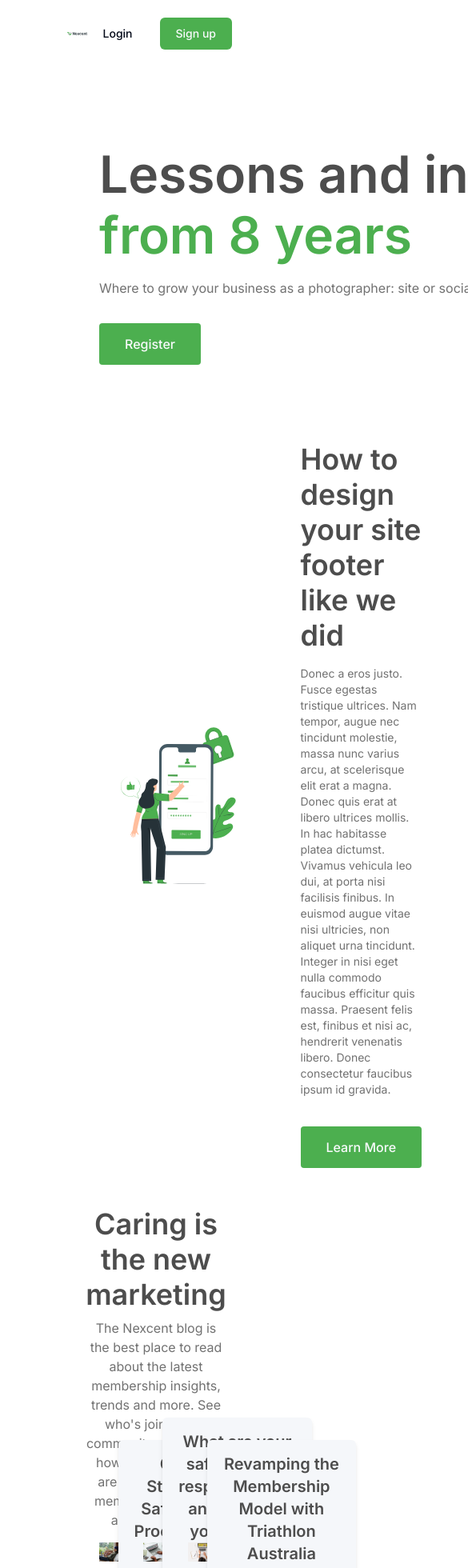
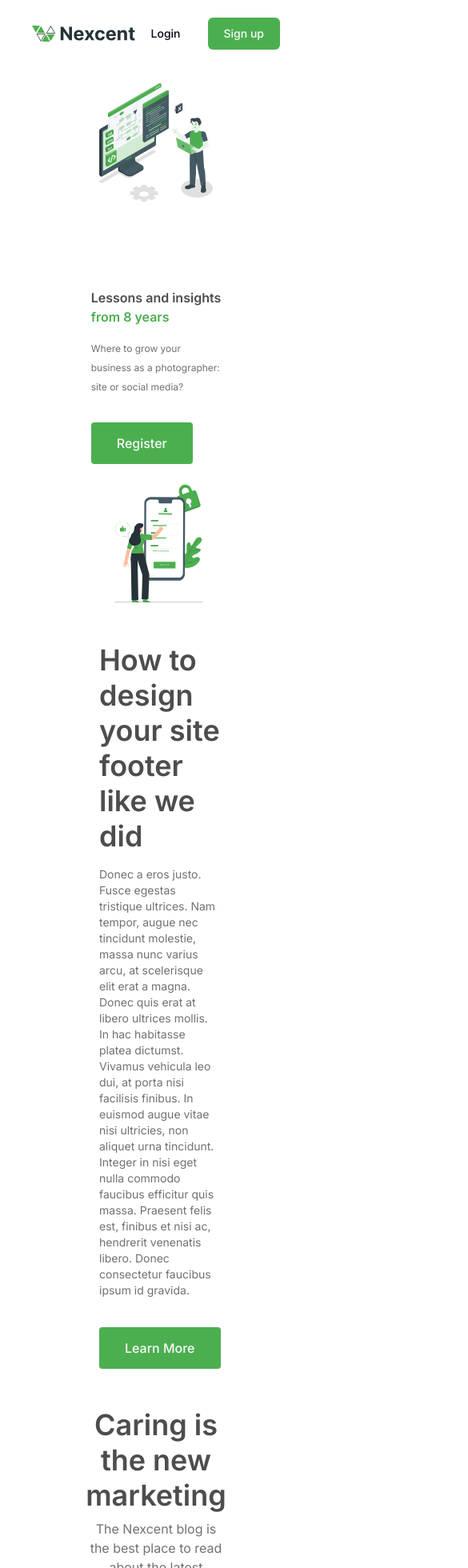
Before and after one commit to batur/nextcent, a Next.js app: page / in a window 390 px wide. Shown: the top 1960 px of the page at 80% size, 585 px wide, since content can reach past the window. Built offline with nearby package versions, Linux system fonts and the light colour scheme.

Commit message:
refactor: tablet

```diff
--- a/app/page.tsx
+++ b/app/page.tsx
@@ -7,7 +7,6 @@ import Hero from '@components/Hero';
 
 // TODO: Responsive
 // TODO: JSON data
-// TODO: Check theme colors
 // TODO: Input component
 
 const Home: NextPage = () => {
--- a/components/Body/SectionOne.tsx
+++ b/components/Body/SectionOne.tsx
@@ -8,7 +8,7 @@ import { Button } from '@components/ui/button';
 const SectionOne = (): JSX.Element => {
   return (
     <article className='flex w-full min-w-full items-start'>
-      <div className='flex flex-1 grow items-center justify-between gap-12.5'>
+      <div className='flex flex-1 grow flex-col items-center justify-between gap-12.5 lg:flex-row'>
         <Image src={CALENDAR_SVG} alt='Illustration' width={441} height={433} />
         <div className='flex flex-1 grow flex-col items-start gap-9'>
           <div className='flex shrink-0 flex-col items-center gap-4 lg:max-w-150'>
--- a/components/Body/SectionTwo.tsx
+++ b/components/Body/SectionTwo.tsx
@@ -38,14 +38,14 @@ const SectionTwo = (): JSX.Element => {
           community, read about how our community are increasing their membership income and lot&#39;s more.
         </p>
       </div>
-      <div className='flex w-full grow items-start justify-start gap-6 py-0'>
+      <div className='flex w-full grow flex-col items-center justify-start py-0 md:gap-32 lg:flex-row lg:items-start lg:gap-6'>
         {DATA.map((data) => (
           <div key={data.title} className='relative flex flex-1 grow flex-row'>
             <Image src={data.image} alt='Image' width={368} height={286} className='aspect-auto' />
-            <div className='absolute -bottom-20 left-6 flex aspect-auto flex-col items-center gap-4 rounded-md bg-neutral-silver  p-4 shadow-md'>
-              <h3 className='text-center text-xl font-semibold leading-7 text-neutral-darkGrey lg:max-w-71.5'>{data.title}</h3>
+            <div className='absolute -bottom-20 mx-6 flex aspect-auto flex-col items-center gap-4 rounded-md bg-neutral-silver  p-4 shadow-md'>
+              <h3 className='text-center text-4 font-semibold leading-7 text-neutral-darkGrey lg:max-w-71.5 lg:text-xl'>{data.title}</h3>
               <Button variant='ghost' className='h-11 w-full'>
-                <span className='text-xl font-semibold leading-7 text-brand-primary'>{'Readmore ->'}</span>
+                <span className='text-4 font-semibold leading-7 text-brand-primary lg:text-xl'>{'Readmore ->'}</span>
               </Button>
             </div>
           </div>
--- a/components/Footer/SectionOne.tsx
+++ b/components/Footer/SectionOne.tsx
@@ -5,10 +5,10 @@ import { Button } from '@components/ui/button';
 const SectionOne = (): JSX.Element => {
   return (
     <article className='container mx-auto flex flex-col items-center justify-center gap-8 bg-neutral-silver px-0 py-8'>
-      <h4 className='w-221.5 text-center text-16 font-semibold leading-19 text-brand-secondary'>
+      <h4 className='text-center text-8 font-semibold leading-19 text-brand-secondary lg:w-221.5 lg:text-16'>
         Pellentesque suscipit fringilla libero eu.
       </h4>
-      <Button className='h-13 rounded-sm' size='lg'>
+      <Button className='rounded-sm lg:h-13'>
         <span className='px-2.5 leading-6'>{'Get a Demo ->'}</span>
       </Button>
     </article>
--- a/components/Footer/SectionTwo.tsx
+++ b/components/Footer/SectionTwo.tsx
@@ -8,7 +8,7 @@ import { Button } from '@components/ui/button';
 const SectionTwo: React.FC = () => {
   return (
     <footer className='container mx-auto w-full px-36.5 py-16'>
-      <div className='flex flex-row items-center justify-between gap-31.5'>
+      <div className='flex flex-col-reverse items-center justify-between gap-31.5 lg:flex-row'>
         <div className='flex grow flex-col items-start justify-start gap-10 pb-2'>
           <Image src={LOGO} alt='Nexcent Logo' width={191} height={30} />
           <div className='flex flex-col gap-2'>
@@ -22,8 +22,8 @@ const SectionTwo: React.FC = () => {
             <Button variant='outline' className='h-8 w-8 rounded-full'></Button>
           </div>
         </div>
-        <div className='flex flex-auto flex-row items-start justify-between gap-7.5 pl-6'>
-          <div>
+        <div className='flex w-full flex-auto flex-row-reverse flex-wrap items-center justify-between gap-y-5 lg:flex-row lg:items-start lg:gap-7.5 lg:pl-6'>
+          <div className='order-2 flex w-1/2 flex-col items-center lg:order-1 lg:w-full'>
             <h5 className='mb-6 text-xl font-semibold leading-7'>Company</h5>
             <ul className='flex flex-col gap-3 text-sm'>
               <li>
@@ -53,7 +53,7 @@ const SectionTwo: React.FC = () => {
               </li>
             </ul>
           </div>
-          <div className=''>
+          <div className='order-3 flex w-1/2 flex-col items-center lg:order-2 lg:w-full'>
             <h5 className='mb-6 text-xl font-semibold leading-7'>Support</h5>
             <ul className='flex flex-col gap-3 text-sm'>
               <li>
@@ -83,7 +83,7 @@ const SectionTwo: React.FC = () => {
               </li>
             </ul>
           </div>
-          <div className='w-63.5'>
+          <div className='order-1 w-full lg:order-3 lg:w-63.5'>
             <h5 className='mb-6 text-xl font-semibold leading-7'>Stay up to date</h5>
             <form className='flex'>
               <input
--- a/components/Header/index.tsx
+++ b/components/Header/index.tsx
@@ -50,8 +50,8 @@ const DATA = {
 const Header: React.FC = () => {
   return (
     <nav className='container sticky mx-auto mt-1 flex justify-center px-10 py-4.5'>
-      <div className='flex w-full items-center justify-between px-8'>
-        <div className='flex grow justify-start pl-3'>
+      <div className='flex w-full items-center justify-between lg:px-8'>
+        <div className='flex grow justify-start lg:pl-3'>
           <Image src={DATA.logo.path} alt={DATA.logo.alt} width={155} height={24} />
         </div>
         <div className='hidden gap-12.5 pb-0.5 pl-10 lg:flex'>
@@ -61,7 +61,7 @@ const Header: React.FC = () => {
             </Link>
           ))}
         </div>
-        <div className='flex grow justify-end gap-3.5 pr-7'>
+        <div className='flex grow justify-end gap-3.5 lg:pr-7'>
           {DATA.authLinks.map((link) => (
             <Link href={link.path} key={link.label}>
               <Button className='px-5' key={link.label} variant={link.label === 'Sign up' ? 'default' : 'ghost'}>
--- a/components/Hero/index.tsx
+++ b/components/Hero/index.tsx
@@ -10,14 +10,16 @@ const HEADLINE = 'Lessons and insights <br/> <span>from 8 years</span>';
 
 const Home: React.FC = () => {
   return (
-    <div className='container mx-auto flex w-full grow flex-row items-center justify-around gap-26 py-24'>
+    <div className='container mx-auto flex w-full grow flex-col-reverse items-center justify-around gap-26 py-6 md:py-12 lg:flex-row lg:py-24'>
       <div className='flex flex-col items-start gap-8'>
         <div className='flex w-full flex-col items-start gap-4 pt-1'>
           <h1
-            className='hero__title text-nowrap text-16 font-semibold leading-19 text-neutral-darkGrey'
+            className='hero__title text-nowrap font-semibold text-neutral-darkGrey md:text-14 lg:text-16 lg:leading-19'
             dangerouslySetInnerHTML={{ __html: HEADLINE }}
           />
-          <p className='text-4 leading-6 text-neutral-grey'>Where to grow your business as a photographer: site or social media?</p>
+          <p className='text-3 leading-6 text-neutral-grey lg:text-4'>
+            Where to grow your business as a photographer: site or social media?
+          </p>
         </div>
         <Link href='#'>
           <Button className='rounded-sm py-6.5'>
@@ -25,7 +27,7 @@ const Home: React.FC = () => {
           </Button>
         </Link>
       </div>
-      <Image src={HERO_SVG} alt='Illustration' width={391} height={407} className='ml-1 mt-1' />
+      <Image src={HERO_SVG} alt='Illustration' width={391} height={407} className='h-auto w-full object-cover lg:ml-1 lg:mt-1' />
     </div>
   );
 };
```
